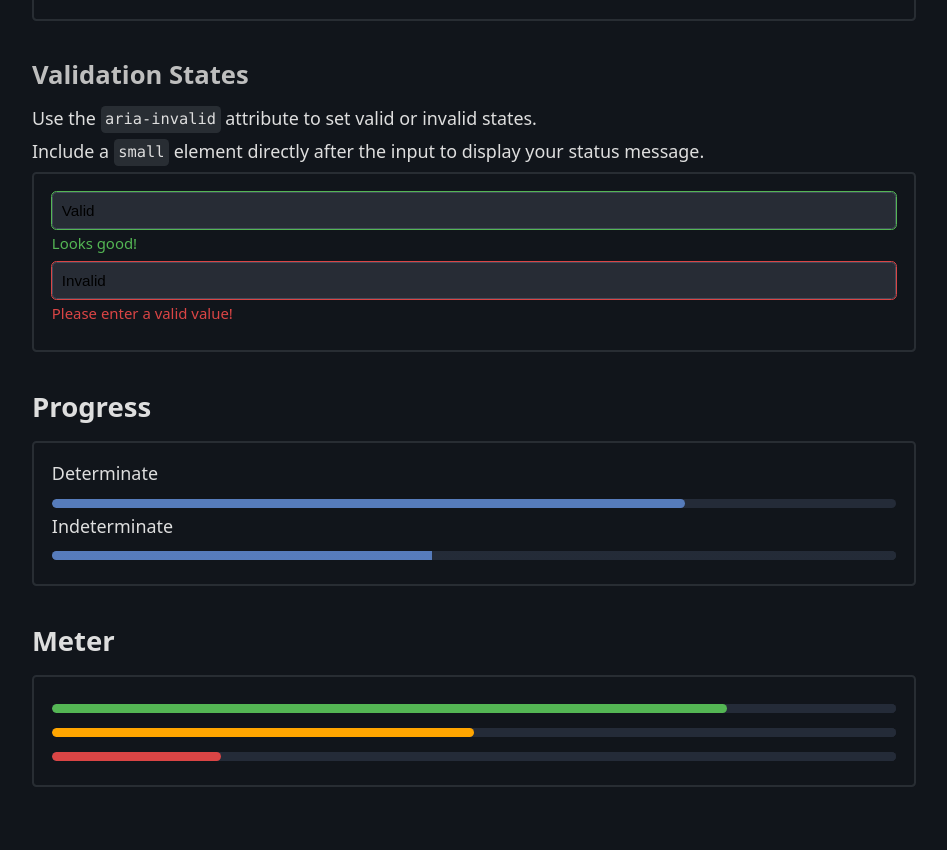
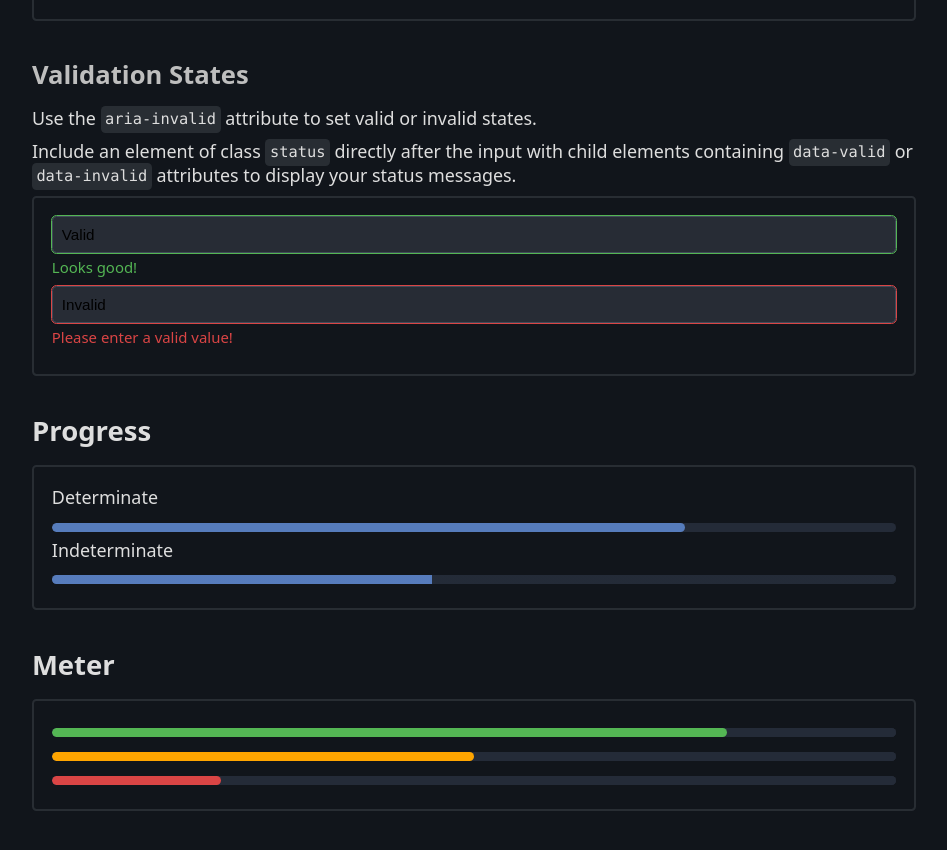
Before and after one commit to Sammy-T/spout, a Svelte app: page / in a window 1280 px wide. Shown: the part 3900-4750 px from the top of the page, without its empty margins (166-1113 px from the left). Built offline with nearby package versions, Linux system fonts and the light colour scheme.

Commit message:
Use class and attributes to display input status

```diff
--- a/src/App.svelte
+++ b/src/App.svelte
@@ -239,14 +239,24 @@
 
     <h3>Validation States</h3>
     <p>Use the <code>aria-invalid</code> attribute to set valid or invalid states.</p>
-    <p>Include a <code>small</code> element directly after the input to display your status message.</p>
+    <p>
+        Include an element of class <code>status</code> directly after the input with
+        child elements containing <code>data-valid</code> or <code>data-invalid</code> attributes
+        to display your status messages.
+    </p>
     <section>
         <form>
-            <input name="valid-input" type="text" value="Valid" aria-invalid="false" />
-            <small>Looks good!</small>
+            <input name="valid-input" type="text" value="Valid" aria-invalid="false" aria-describedby="status-1" />
+            <small id="status-1" class="status">
+                <span data-valid>Looks good!</span>
+                <span data-invalid>Please enter a valid value!</span>
+            </small>
 
-            <input name="invalid-input" type="text" value="Invalid" aria-invalid="true" />
-            <small>Please enter a valid value!</small>
+            <input name="invalid-input" type="text" value="Invalid" aria-invalid="true" aria-describedby="status-2" />
+            <small id="status-2" class="status">
+                <span data-valid>Looks good!</span>
+                <span data-invalid>Please enter a valid value!</span>
+            </small>
         </form>
     </section>
 
--- a/src/app.css
+++ b/src/app.css
@@ -285,7 +285,7 @@ input {
     padding: 0.25rem;
   }
 
-  &+ small {
+  &+ .status [data-valid], &+ .status [data-invalid] {
     display: none;
   }
 
@@ -293,7 +293,7 @@ input {
     margin-bottom: 0.25rem;
     outline: 1px solid var(--ins-color);
 
-    &+ small {
+    &+ .status [data-valid] {
       display: block;
       margin-bottom: 0.5rem;
       color: var(--ins-color);
@@ -304,7 +304,7 @@ input {
     margin-bottom: 0.25rem;
     outline: 1px solid var(--del-color);
 
-    &+ small {
+    &+ .status [data-invalid] {
       display: block;
       margin-bottom: 0.5rem;
       color: var(--del-color);
```
